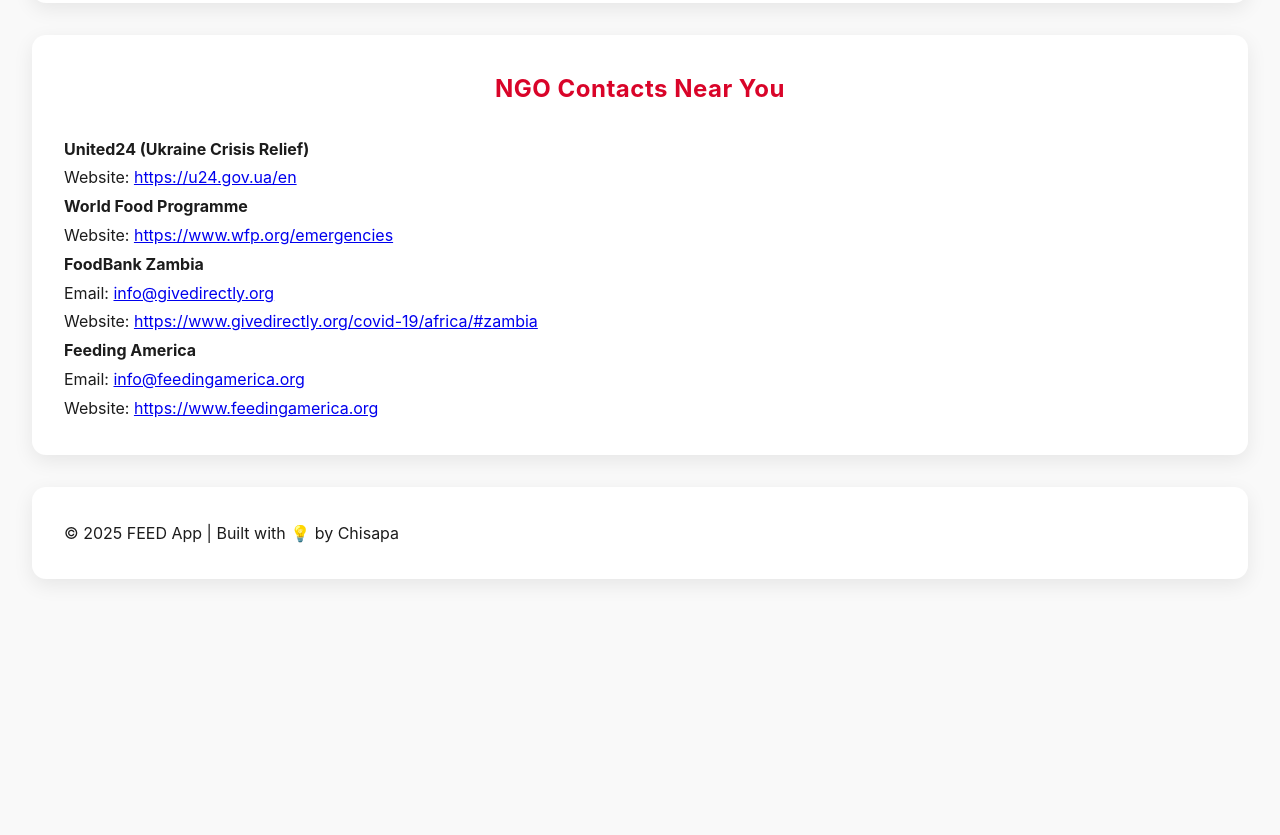
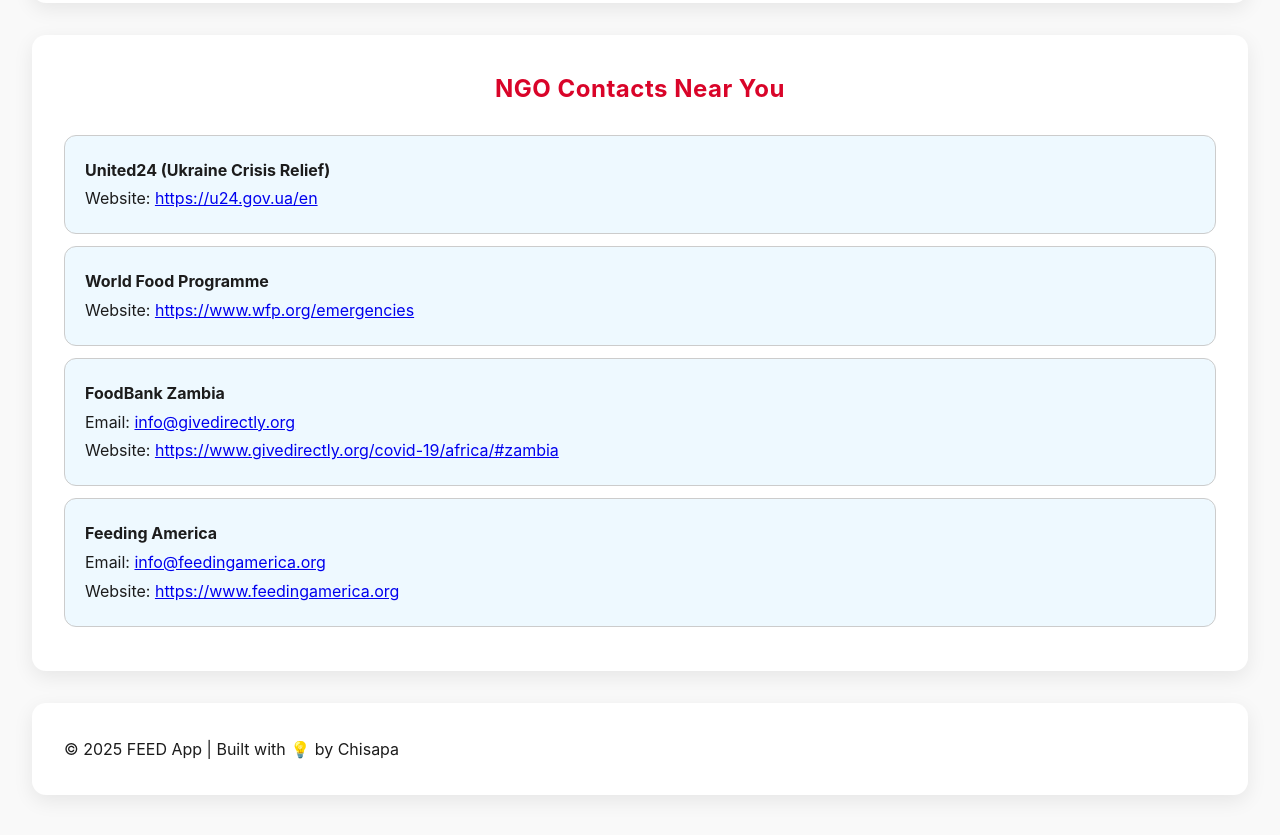
Before and after one commit to Chikwa235/Feed3, a React (Create React App) app in the folder feed-tracker/: page / in a window 1280 px wide. Shown: the part 2660-3495 px from the top of the page. Before the commit the page ends 3303 px from the top, so only its background shows below. Built offline with nearby package versions, Linux system fonts and the light colour scheme; no server answers.

Commit message:
style: add base styling for .ngo-card with border, padding, and background

```diff
--- a/feed-tracker/src/App.css
+++ b/feed-tracker/src/App.css
@@ -102,3 +102,12 @@
 .food-item[data-status="safe"] { border-left-color: #2ecc71; }
 .food-item[data-status="warning"] { border-left-color: #f39c12; }
 .food-item[data-status="danger"] { border-left-color: #e74c3c; }
+
+.ngo-card {
+  border: 1px solid var(--gray-border);
+  padding: 1.25rem;
+  margin: 0.75rem 0;
+  border-radius: 12px;
+  background: #eef9ff;
+  transition: box-shadow 0.3s ease;
+}
```
